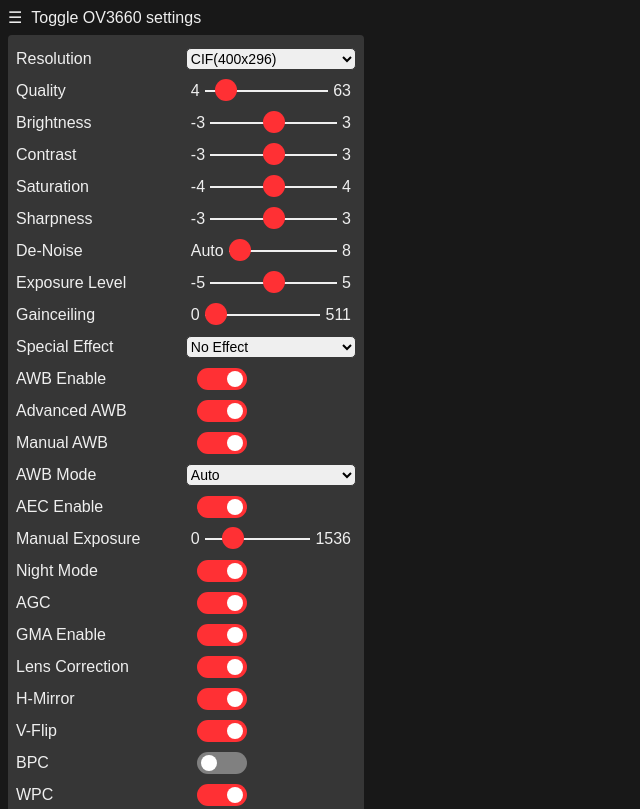
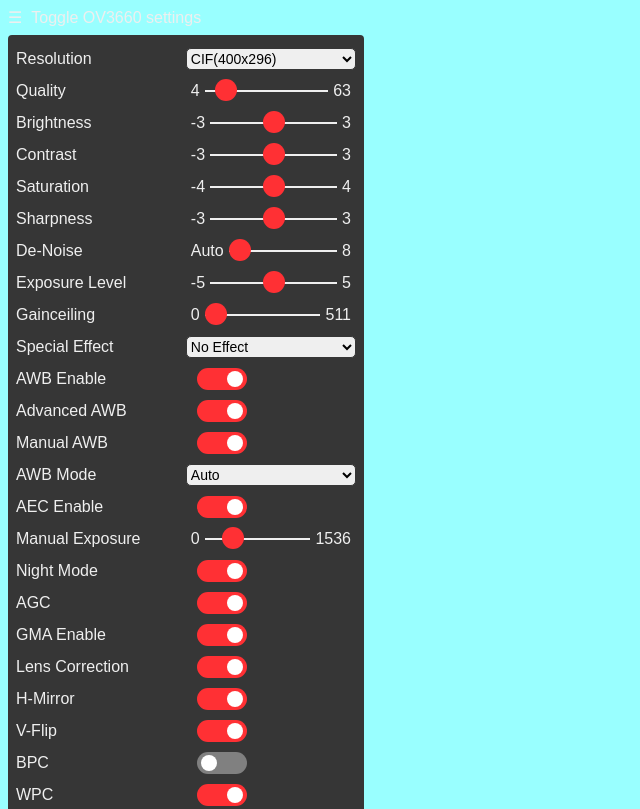
Before and after one commit to tecnouni/AppQr, a plain HTML site: page index.html in a window 1280 px wide. Shown: the top 809 px of the page, without its empty margins (0-640 px from the left). Drawn offline with Linux system fonts and the light colour scheme; no server answers.

Commit message:
Update index.html

```diff
--- a/index.html
+++ b/index.html
@@ -7,7 +7,7 @@
         <style>
             body {
                 font-family: Arial,Helvetica,sans-serif;
-                background: #181818;
+                background: #99ffff;
                 color: #EFEFEF;
                 font-size: 16px
             }
```
